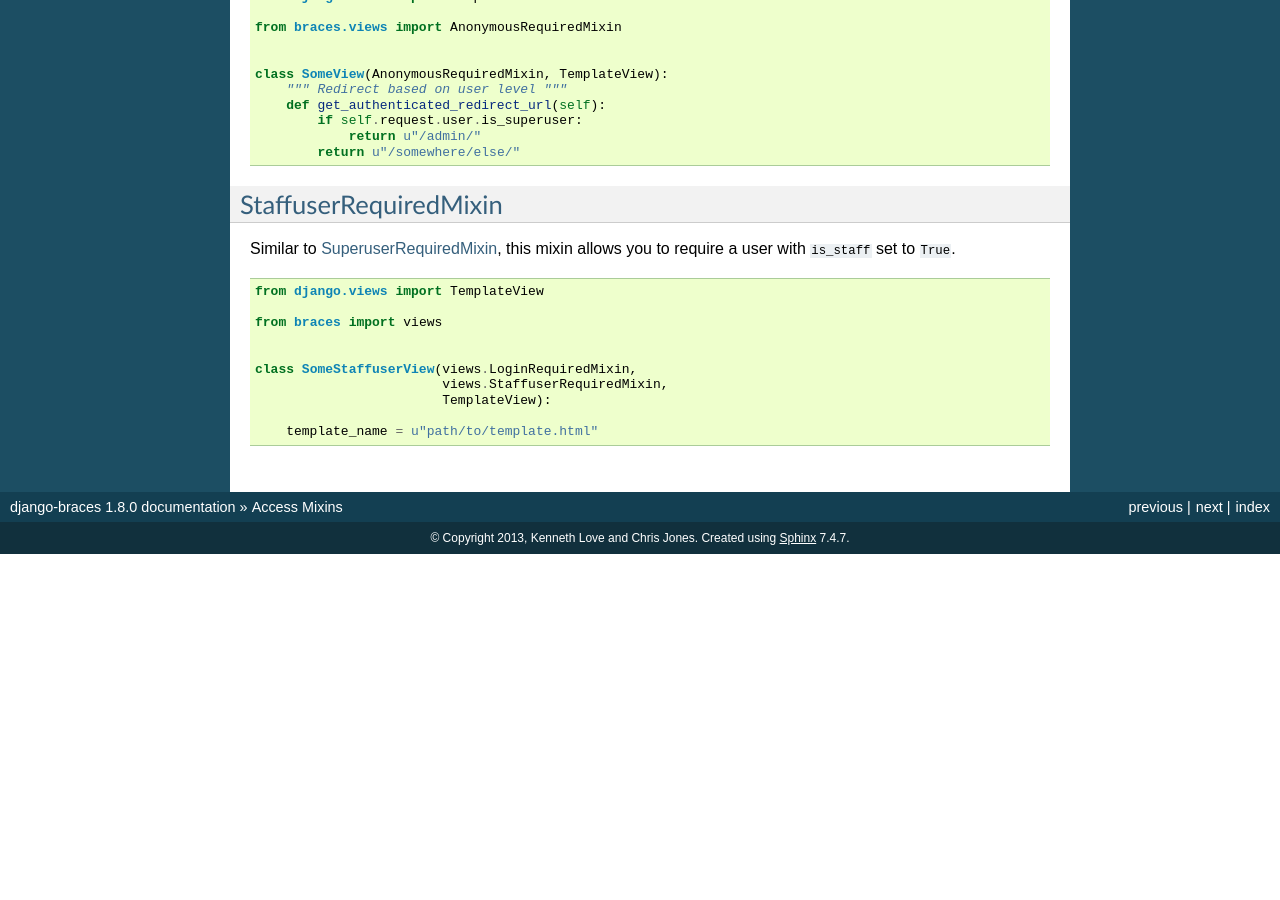
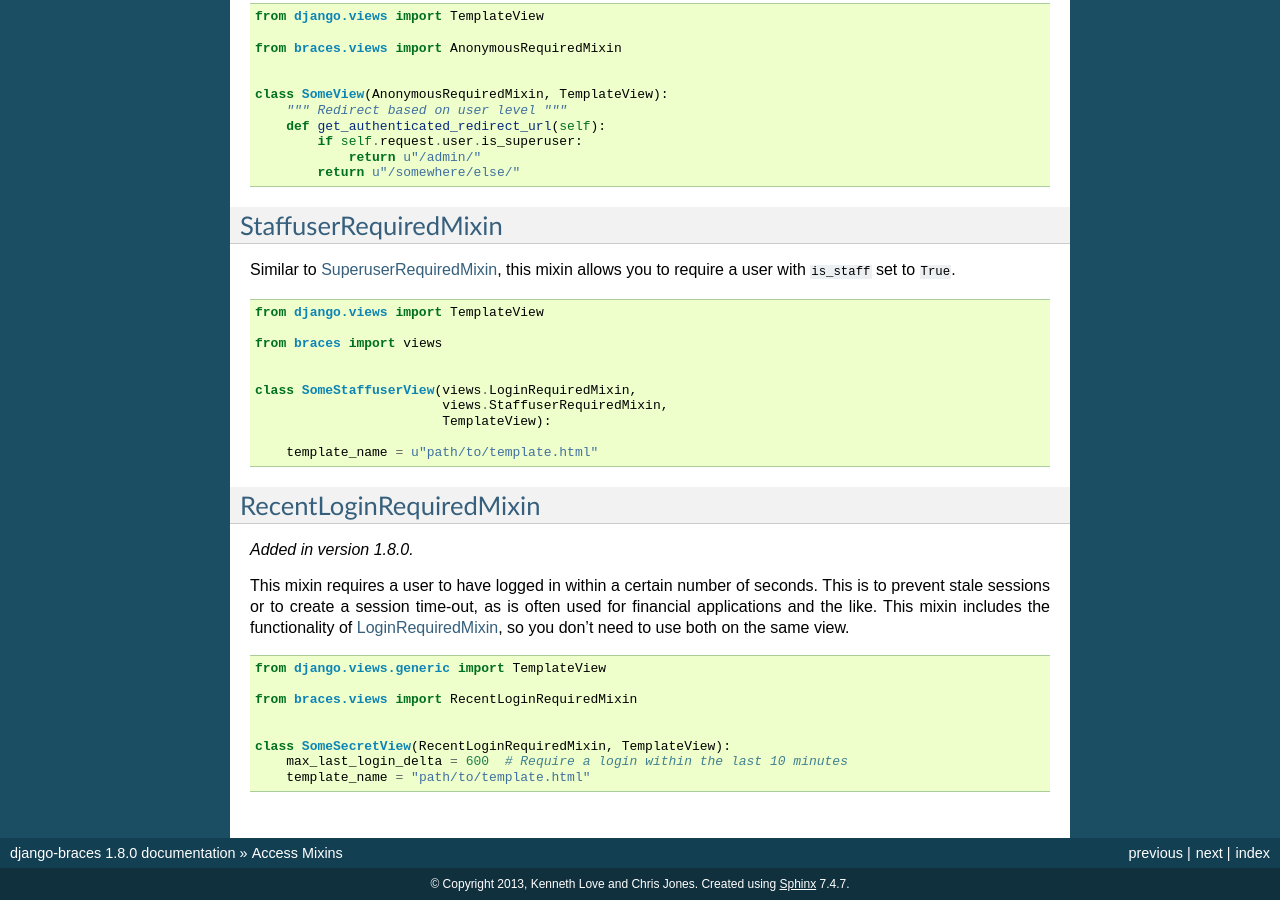
Before and after one commit to brack3t/django-braces, a Sphinx documentation site: the page built from docs/access.rst, in a window 1280 px wide and 900 px high, scrolled down 4776 px. Built offline with Sphinx 7.4.7, drawn with Linux system fonts in a browser that asks for light colours; before the commit the page ends 5330 px from its top, so only the background shows below that; some of the changed text lies outside the part shown.

Commit message:
docs for RecentLoginRequiredMixin

```diff
--- a/docs/access.rst
+++ b/docs/access.rst
@@ -297,6 +297,29 @@ Similar to :ref:`SuperuserRequiredMixin`, this mixin allows you to require a use
 
         template_name = u"path/to/template.html"
 
+.. _RecentLoginRequiredMixin:
+
+RecentLoginRequiredMixin
+------------------------
+
+.. versionadded:: 1.8.0
+
+This mixin requires a user to have logged in within a certain number of seconds. This is to prevent stale sessions or to create a session time-out, as is often used for financial applications and the like. This mixin includes the functionality of `LoginRequiredMixin`_, so you don't need to use both on the same view.
+
+
+::
+
+    from django.views.generic import TemplateView
+
+    from braces.views import RecentLoginRequiredMixin
+
+
+    class SomeSecretView(RecentLoginRequiredMixin, TemplateView):
+        max_last_login_delta = 600  # Require a login within the last 10 minutes
+        template_name = "path/to/template.html"
+
+
+
 .. _Daniel Sokolowski: https://github.com/danols
 .. _code here: https://github.com/lukaszb/django-guardian/issues/48
 .. _user_passes_test: https://docs.djangoproject.com/en/1.6/topics/auth/default/#django.contrib.auth.decorators.user_passes_test
```
